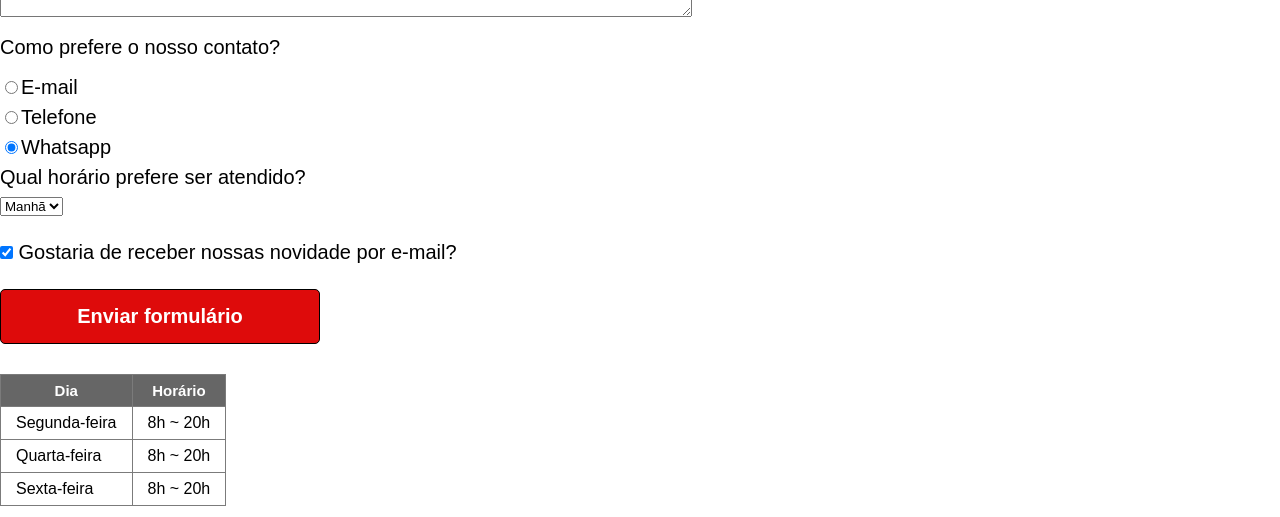
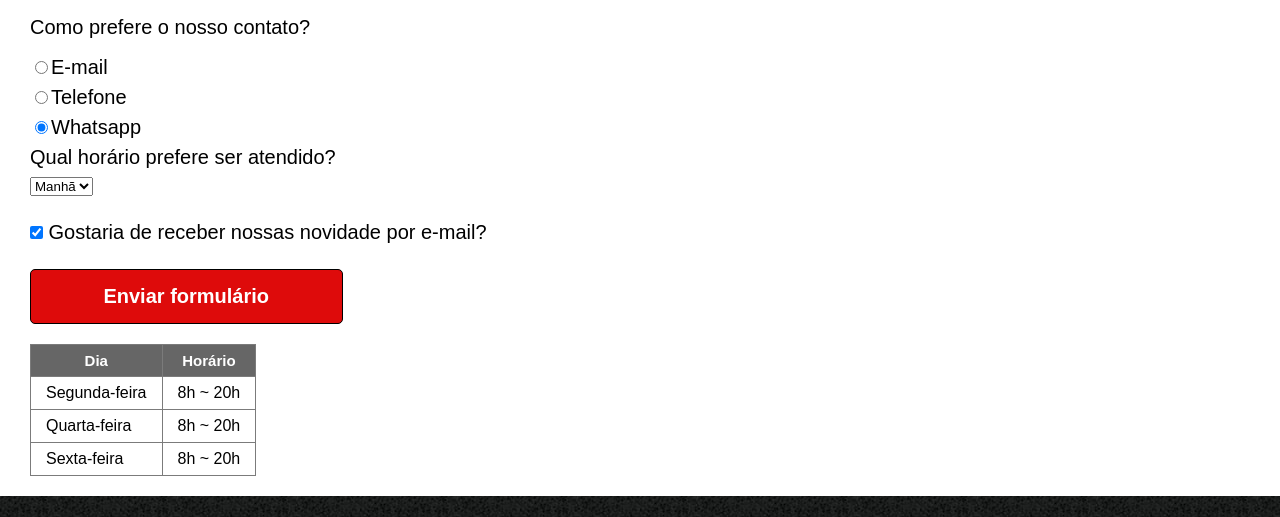
Before and after one commit to MatheusTrindade5201/projetoBabeariaAlura, a plain HTML site: page contatos.html in a window 1280 px wide. Shown: the part 811-1328 px from the top of the page. Drawn offline with Linux system fonts and the light colour scheme.

Commit message:
correção da pagina de contatos

```diff
--- a/contatos.html
+++ b/contatos.html
@@ -28,7 +28,7 @@
 			</div>
 		</header>
 
-		<main>
+		<main class="contatos">
 
 			<form>
 				<label for="nomeSobrenome">Nome e Sobrenome</label>
--- a/style.css
+++ b/style.css
@@ -116,9 +116,11 @@ footer{
 
 /*CSS da página de contatos*/
 
+
+
 form{
 
-	margin: 30px 0;
+	margin-left: 30px ;
 
 }
 
@@ -163,7 +165,7 @@ form label, form legend{
 }
 
 table{
-	margin: 20px 0;
+	margin: 20px 30px;
 }
 
 thead{
```
